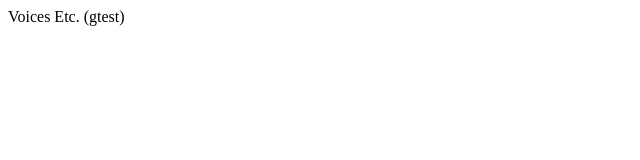
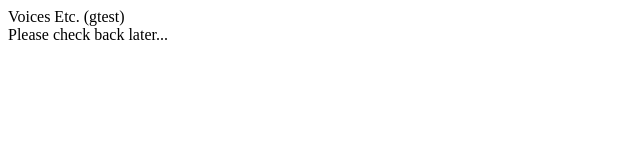
Before and after one commit to garychurcher/projectgaz1, a plain HTML site: page index.html in a window 1280 px wide. Shown: the whole page, without its empty margins (0-640 px from the left). Drawn offline with Linux system fonts and the light colour scheme.

Commit message:
Small tweak

```diff
--- a/index.html
+++ b/index.html
@@ -4,7 +4,8 @@
 </head>
 
 <body>
-Voices Etc. (gtest)
+Voices Etc. (gtest)<br>
+Please check back later...
 </body>
 
 </html>
```
